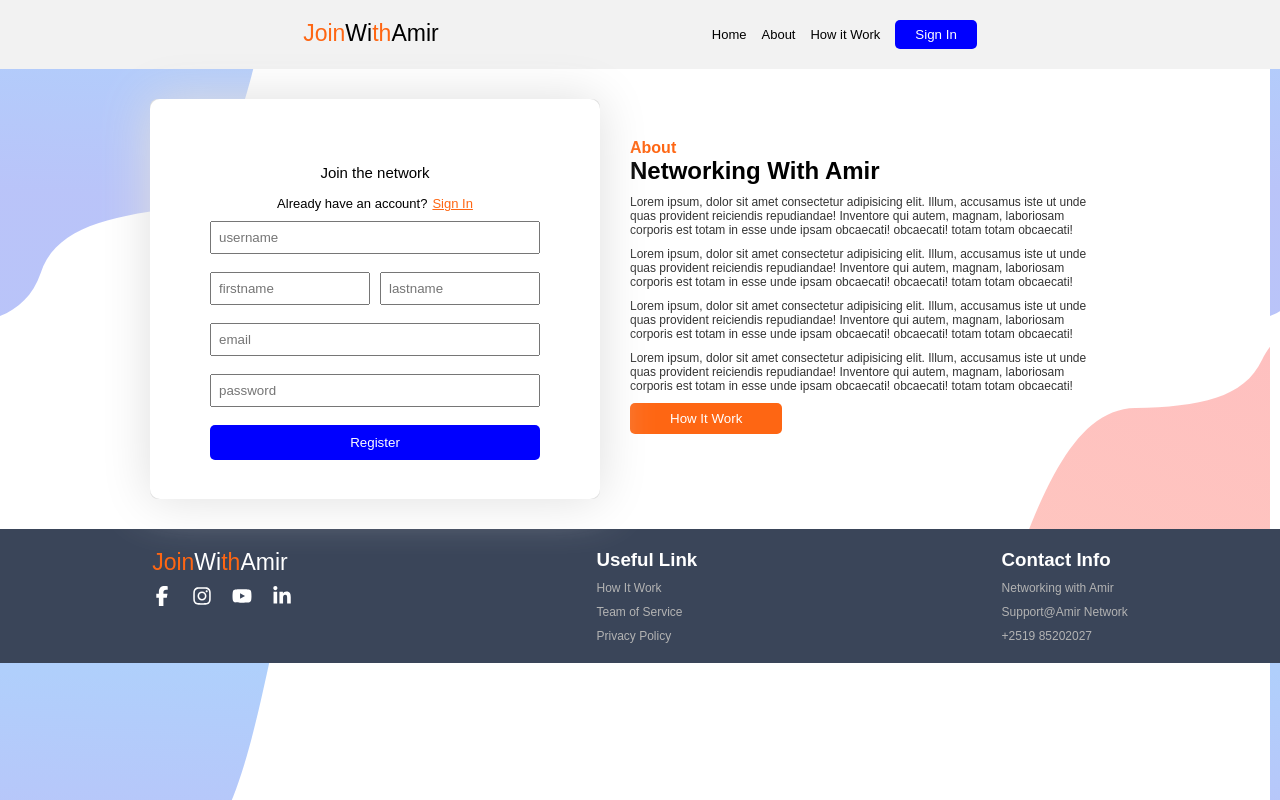
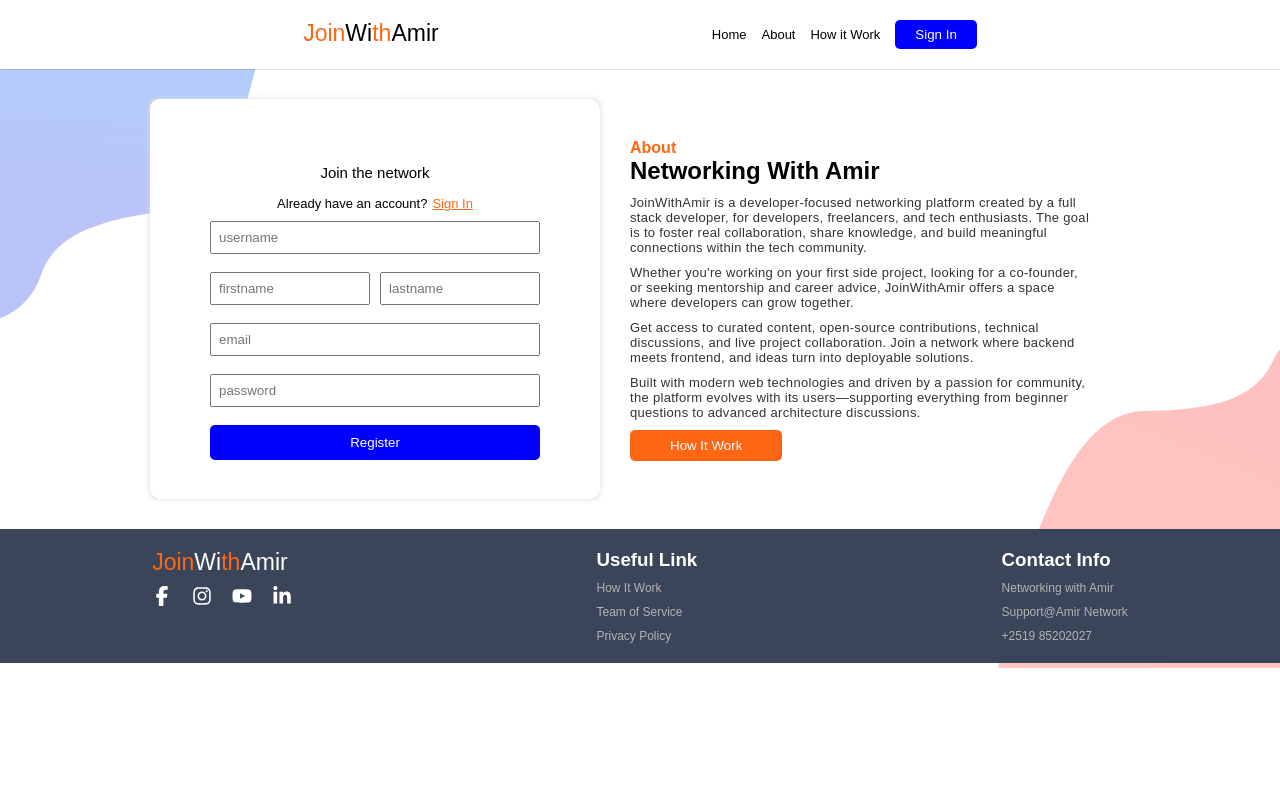
Before and after one commit to amirmub/jwt-auth, a React (Vite) app in the folder client/forum/: page /login in a window 1280 px wide. Built offline with nearby package versions, Linux system fonts and the light colour scheme; no server answers.

Commit message:
refactor: improve styling and content

```diff
--- a/client/forum/src/App.css
+++ b/client/forum/src/App.css
@@ -7,4 +7,6 @@
 body {
   /* background-color: #e3e6e6; */
   background: url(./asset/evangadi-bg.svg);
+  background-size: cover;
+  background-repeat: no-repeat;
 }
--- a/client/forum/src/components/About/About.jsx
+++ b/client/forum/src/components/About/About.jsx
@@ -1,4 +1,4 @@
-import classes from "./About.module.css"
+import classes from "./About.module.css";
 
 function About() {
   return (
@@ -6,28 +6,25 @@ function About() {
       <span>About</span>
       <h2>Networking With Amir</h2>
       <p>
-        Lorem ipsum, dolor sit amet consectetur adipisicing elit. Illum,
-        accusamus iste ut unde quas provident reiciendis repudiandae! Inventore
-        qui autem, magnam, laboriosam corporis est totam in esse unde ipsam
-        obcaecati!  obcaecati! totam totam  obcaecati!
+        JoinWithAmir is a developer-focused networking platform created by a
+        full stack developer, for developers, freelancers, and tech enthusiasts.
+        The goal is to foster real collaboration, share knowledge, and build
+        meaningful connections within the tech community.
       </p>
       <p>
-        Lorem ipsum, dolor sit amet consectetur adipisicing elit. Illum,
-        accusamus iste ut unde quas provident reiciendis repudiandae! Inventore
-        qui autem, magnam, laboriosam corporis est totam in esse unde ipsam
-        obcaecati!  obcaecati! totam totam obcaecati!
+        Whether you're working on your first side project, looking for a
+        co-founder, or seeking mentorship and career advice, JoinWithAmir offers
+        a space where developers can grow together.
       </p>
       <p>
-        Lorem ipsum, dolor sit amet consectetur adipisicing elit. Illum,
-        accusamus iste ut unde quas provident reiciendis repudiandae! Inventore
-        qui autem, magnam, laboriosam corporis est totam in esse unde ipsam
-        obcaecati!  obcaecati! totam totam obcaecati!
+        Get access to curated content, open-source contributions, technical
+        discussions, and live project collaboration. Join a network where
+        backend meets frontend, and ideas turn into deployable solutions.
       </p>
       <p>
-        Lorem ipsum, dolor sit amet consectetur adipisicing elit. Illum,
-        accusamus iste ut unde quas provident reiciendis repudiandae! Inventore
-        qui autem, magnam, laboriosam corporis est totam in esse unde ipsam
-        obcaecati!  obcaecati! totam totam obcaecati!
+        Built with modern web technologies and driven by a passion for
+        community, the platform evolves with its users—supporting everything
+        from beginner questions to advanced architecture discussions.
       </p>
       <button>How It Work</button>
     </div>
--- a/client/forum/src/components/About/About.module.css
+++ b/client/forum/src/components/About/About.module.css
@@ -4,10 +4,11 @@
    padding-bottom: 15px;
 }
 .about_container p{
-    font-size: 12px;
+    font-size: 13px;
     max-width: 460px;
     margin-top: 10px;
     color: hsl(0, 0%, 20%);
+    letter-spacing: .31px;
 }
 .about_container button{
     background-color: #fe6613;
--- a/client/forum/src/components/Header/Header.module.css
+++ b/client/forum/src/components/Header/Header.module.css
@@ -1,6 +1,9 @@
 .header_container {
-  background-color:hsl(0, 0%, 95%);
+  background-color:hsl(0, 0%, 100%);
+  z-index: 100;
+  box-sizing: 1px 1px 10px #fff;
   padding: 20px 30px;
+  box-shadow: 1px 0px .8px ;
 }
 .header_item {
   display: flex;
--- a/client/forum/src/pages/Landing.css
+++ b/client/forum/src/pages/Landing.css
@@ -5,7 +5,7 @@
   height: 350px;
   /* padding: 20px 10px; */
   background-color: #fff;
-  box-shadow: 0px 0px 50px #dedede;
+  box-shadow: 0px 0px 6px #dedede;
   border-radius: 8px;
   /* overflow: hidden; */
 }
@@ -42,7 +42,7 @@
 .form-panel {
   width: 50%;
   padding: 40px;
-  background-color: #fff;
+  background-color: hsl(0, 0%, 99.9%);
 }
 .main_wrapper {
   display: flex;
```
